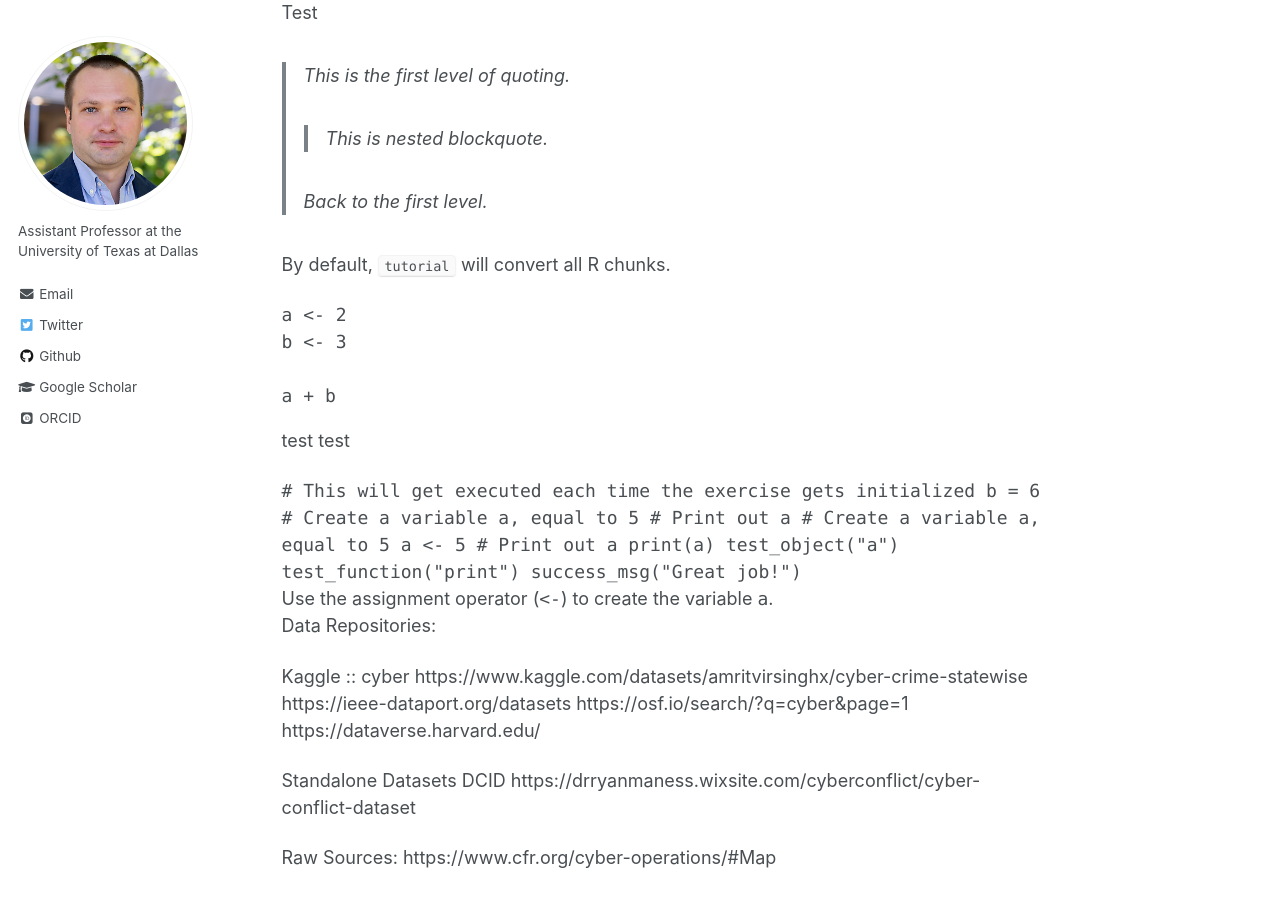
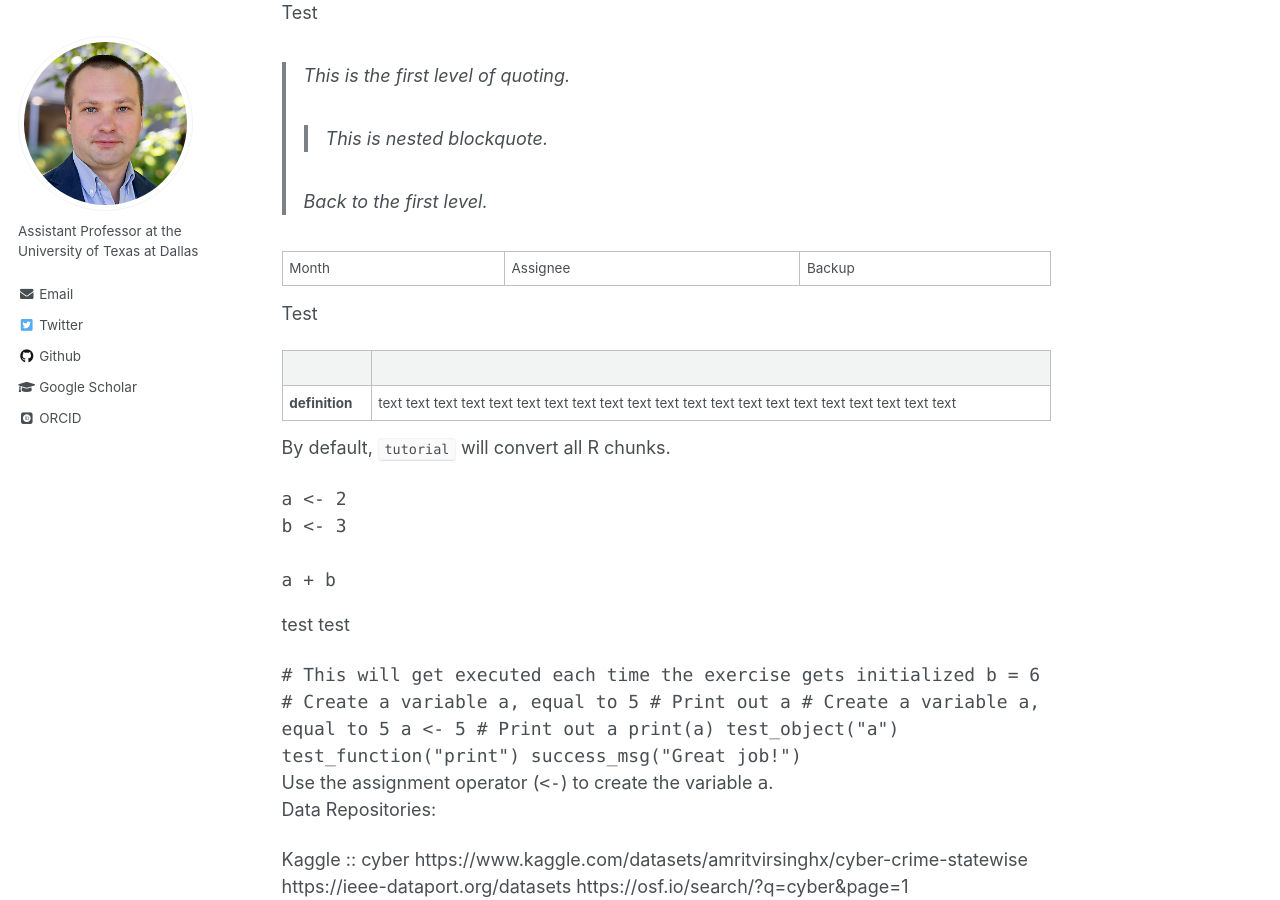
Before and after one commit to egorina/egorina.github.io, a Jekyll site: the page built from _pages/test.md, in a window 1280 px wide and 900 px high, scrolled down 598 px. Built offline with Jekyll 4.4.1, drawn with Linux system fonts in a browser that asks for light colours; some web fonts are replaced; a script that is not in the unit is left out; comment, search, counter and statistics services are not loaded.

Commit message:
Update test.md

```diff
--- a/_pages/test.md
+++ b/_pages/test.md
@@ -34,6 +34,16 @@ Test
 > > This is nested blockquote.
 >
 > Back to the first level.
+
+
+| Month    | Assignee | Backup |
+
+Test
+
+|          |          |
+| -------- | -------- |
+| **definition** | text text text text text text text text text text text text text text text text text text text text text
+| -------- | -------- |
 
 
 <!--
```
